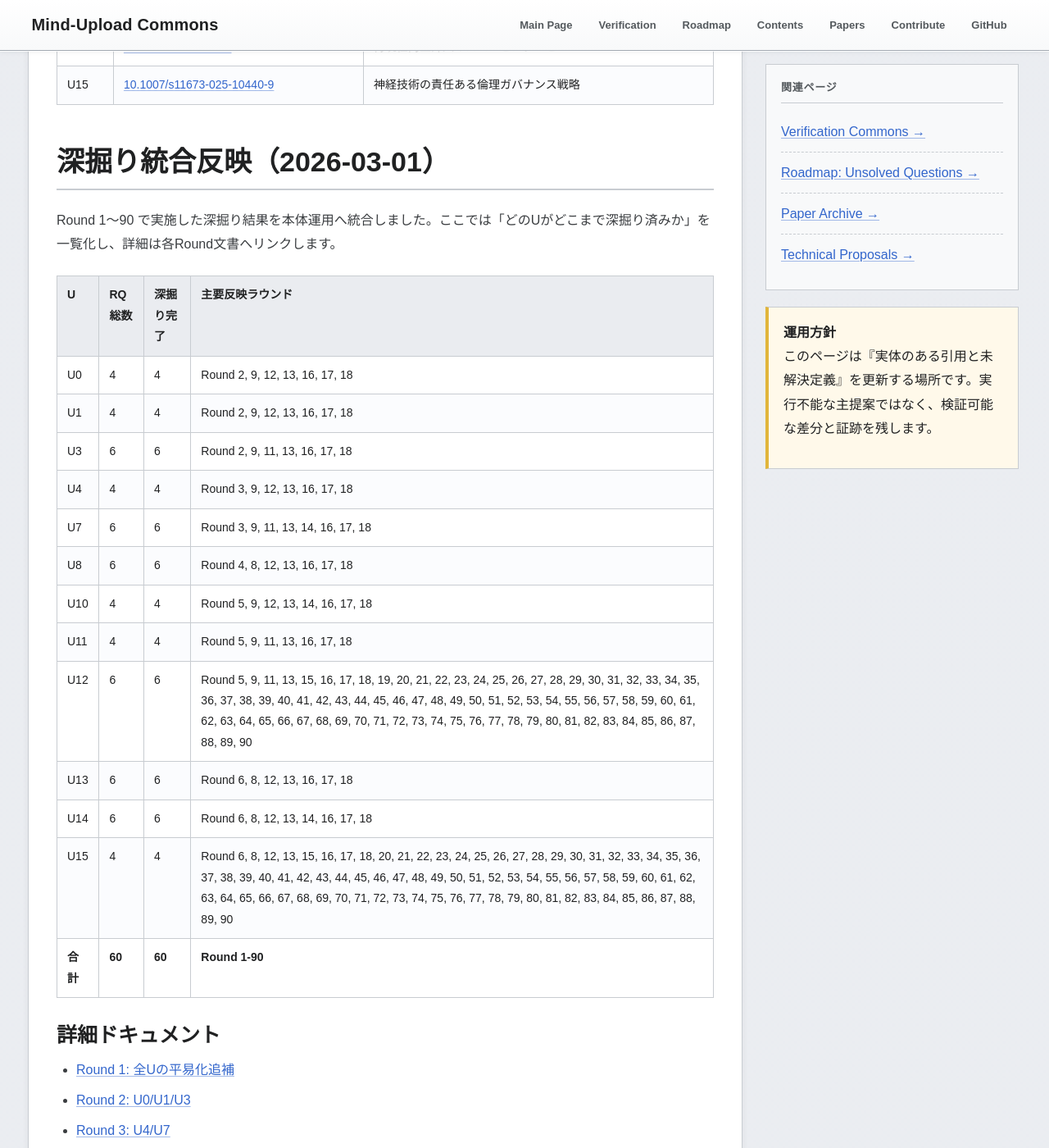
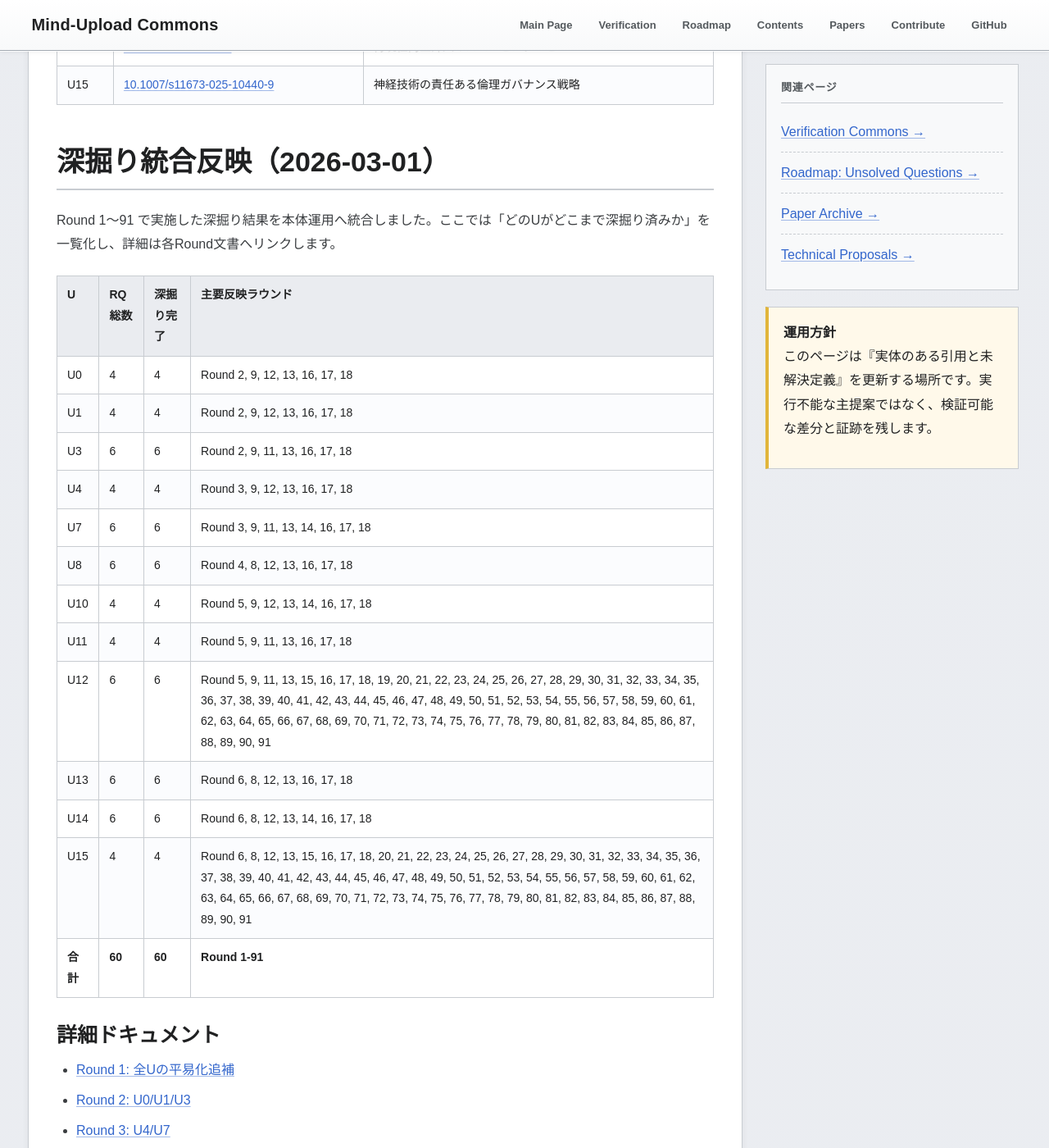
Before and after one commit to yasufumi-nakata/eegflow, a Jekyll site: the page built from research_harvest_50.md, in a window 1280 px wide and 1400 px high, scrolled down 6243 px. Shown: the whole window at 82% size. Built offline with Jekyll 4.4.1, drawn with Linux system fonts in a browser that asks for light colours; some of the changed text lies outside the part shown.

Commit message:
Add Round 91 follow-up reevaluation follow-up ledger and watch resync follow-up gate

```diff
--- a/research_harvest_50.md
+++ b/research_harvest_50.md
@@ -156,7 +156,7 @@
 <section class="section" id="deepening-integration-20260301">
 <h2 class="section-title">深掘り統合反映（2026-03-01）</h2>
 <p>
-Round 1〜90 で実施した深掘り結果を本体運用へ統合しました。ここでは「どのUがどこまで深掘り済みか」を一覧化し、詳細は各Round文書へリンクします。
+Round 1〜91 で実施した深掘り結果を本体運用へ統合しました。ここでは「どのUがどこまで深掘り済みか」を一覧化し、詳細は各Round文書へリンクします。
 </p>
 <table class="data-table">
 <thead><tr><th>U</th><th>RQ総数</th><th>深掘り完了</th><th>主要反映ラウンド</th></tr></thead><tbody>
@@ -168,11 +168,11 @@
 <tr><td>U8</td><td>6</td><td>6</td><td>Round 4, 8, 12, 13, 16, 17, 18</td></tr>
 <tr><td>U10</td><td>4</td><td>4</td><td>Round 5, 9, 12, 13, 14, 16, 17, 18</td></tr>
 <tr><td>U11</td><td>4</td><td>4</td><td>Round 5, 9, 11, 13, 16, 17, 18</td></tr>
-<tr><td>U12</td><td>6</td><td>6</td><td>Round 5, 9, 11, 13, 15, 16, 17, 18, 19, 20, 21, 22, 23, 24, 25, 26, 27, 28, 29, 30, 31, 32, 33, 34, 35, 36, 37, 38, 39, 40, 41, 42, 43, 44, 45, 46, 47, 48, 49, 50, 51, 52, 53, 54, 55, 56, 57, 58, 59, 60, 61, 62, 63, 64, 65, 66, 67, 68, 69, 70, 71, 72, 73, 74, 75, 76, 77, 78, 79, 80, 81, 82, 83, 84, 85, 86, 87, 88, 89, 90</td></tr>
+<tr><td>U12</td><td>6</td><td>6</td><td>Round 5, 9, 11, 13, 15, 16, 17, 18, 19, 20, 21, 22, 23, 24, 25, 26, 27, 28, 29, 30, 31, 32, 33, 34, 35, 36, 37, 38, 39, 40, 41, 42, 43, 44, 45, 46, 47, 48, 49, 50, 51, 52, 53, 54, 55, 56, 57, 58, 59, 60, 61, 62, 63, 64, 65, 66, 67, 68, 69, 70, 71, 72, 73, 74, 75, 76, 77, 78, 79, 80, 81, 82, 83, 84, 85, 86, 87, 88, 89, 90, 91</td></tr>
 <tr><td>U13</td><td>6</td><td>6</td><td>Round 6, 8, 12, 13, 16, 17, 18</td></tr>
 <tr><td>U14</td><td>6</td><td>6</td><td>Round 6, 8, 12, 13, 14, 16, 17, 18</td></tr>
-<tr><td>U15</td><td>4</td><td>4</td><td>Round 6, 8, 12, 13, 15, 16, 17, 18, 20, 21, 22, 23, 24, 25, 26, 27, 28, 29, 30, 31, 32, 33, 34, 35, 36, 37, 38, 39, 40, 41, 42, 43, 44, 45, 46, 47, 48, 49, 50, 51, 52, 53, 54, 55, 56, 57, 58, 59, 60, 61, 62, 63, 64, 65, 66, 67, 68, 69, 70, 71, 72, 73, 74, 75, 76, 77, 78, 79, 80, 81, 82, 83, 84, 85, 86, 87, 88, 89, 90</td></tr>
-<tr><td><strong>合計</strong></td><td><strong>60</strong></td><td><strong>60</strong></td><td><strong>Round 1-90</strong></td></tr>
+<tr><td>U15</td><td>4</td><td>4</td><td>Round 6, 8, 12, 13, 15, 16, 17, 18, 20, 21, 22, 23, 24, 25, 26, 27, 28, 29, 30, 31, 32, 33, 34, 35, 36, 37, 38, 39, 40, 41, 42, 43, 44, 45, 46, 47, 48, 49, 50, 51, 52, 53, 54, 55, 56, 57, 58, 59, 60, 61, 62, 63, 64, 65, 66, 67, 68, 69, 70, 71, 72, 73, 74, 75, 76, 77, 78, 79, 80, 81, 82, 83, 84, 85, 86, 87, 88, 89, 90, 91</td></tr>
+<tr><td><strong>合計</strong></td><td><strong>60</strong></td><td><strong>60</strong></td><td><strong>Round 1-91</strong></td></tr>
 </tbody></table>
 
 <h3>詳細ドキュメント</h3>
@@ -267,6 +267,7 @@
 <li><a href="research_deepening_round88_2026-03-01.html">Round 88: 再評価フォローアップ安定化確認台帳と再接続フォローアップ再監視ゲート固定</a></li>
 <li><a href="research_deepening_round89_2026-03-01.html">Round 89: フォローアップ再監視実行台帳とフォローアップ再接続再評価ゲート固定</a></li>
 <li><a href="research_deepening_round90_2026-03-01.html">Round 90: フォローアップ再評価結果台帳とフォローアップ監視再同期再接続ゲート固定</a></li>
+<li><a href="research_deepening_round91_2026-03-01.html">Round 91: フォローアップ再評価フォローアップ台帳とフォローアップ監視再同期フォローアップゲート固定</a></li>
 </ul>
 
 <h3>整合性監査（証跡）</h3>
@@ -806,6 +807,12 @@
 Round 90 のフォローアップ再評価結果台帳とフォローアップ監視再同期再接続ゲート固定は
 <a href="automation/rq_regulation_reentry_followup_reevaluation_outcome_ledger_round90_2026-03-01.csv" target="_blank">rq_regulation_reentry_followup_reevaluation_outcome_ledger_round90_2026-03-01.csv</a>（問い別フォローアップ再評価結果台帳）と
 <a href="automation/rq_regulation_reentry_followup_watch_resync_reconnect_gate_round90_2026-03-01.csv" target="_blank">rq_regulation_reentry_followup_watch_resync_reconnect_gate_round90_2026-03-01.csv</a>（問い別フォローアップ監視再同期再接続ゲート）
+に記録しています。
+</p>
+<p class="small">
+Round 91 のフォローアップ再評価フォローアップ台帳とフォローアップ監視再同期フォローアップゲート固定は
+<a href="automation/rq_regulation_reentry_followup_reevaluation_followup_ledger_round91_2026-03-01.csv" target="_blank">rq_regulation_reentry_followup_reevaluation_followup_ledger_round91_2026-03-01.csv</a>（問い別フォローアップ再評価フォローアップ台帳）と
+<a href="automation/rq_regulation_reentry_followup_watch_resync_followup_gate_round91_2026-03-01.csv" target="_blank">rq_regulation_reentry_followup_watch_resync_followup_gate_round91_2026-03-01.csv</a>（問い別フォローアップ監視再同期フォローアップゲート）
 に記録しています。
 </p>
 </section>
```
Also changed, not shown: automation/rq_regulation_reentry_followup_reevaluation_followup_ledger_round91_2026-03-01.csv (added, +11 -0 lines), automation/rq_regulation_reentry_followup_watch_resync_followup_gate_round91_2026-03-01.csv (added, +11 -0 lines), research_deepening_continue_guide_2026-03-01.md (+6 -2 lines), research_deepening_round91_2026-03-01.md (added, +64 -0 lines).
